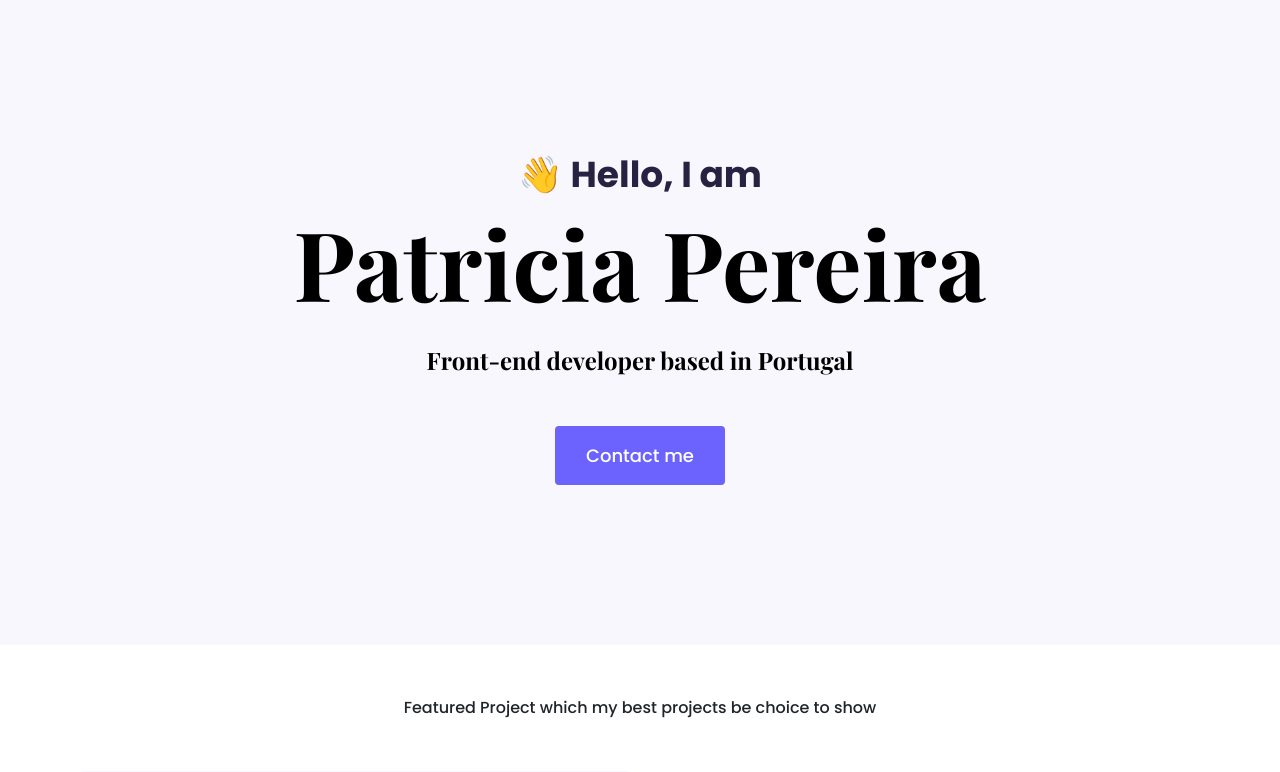
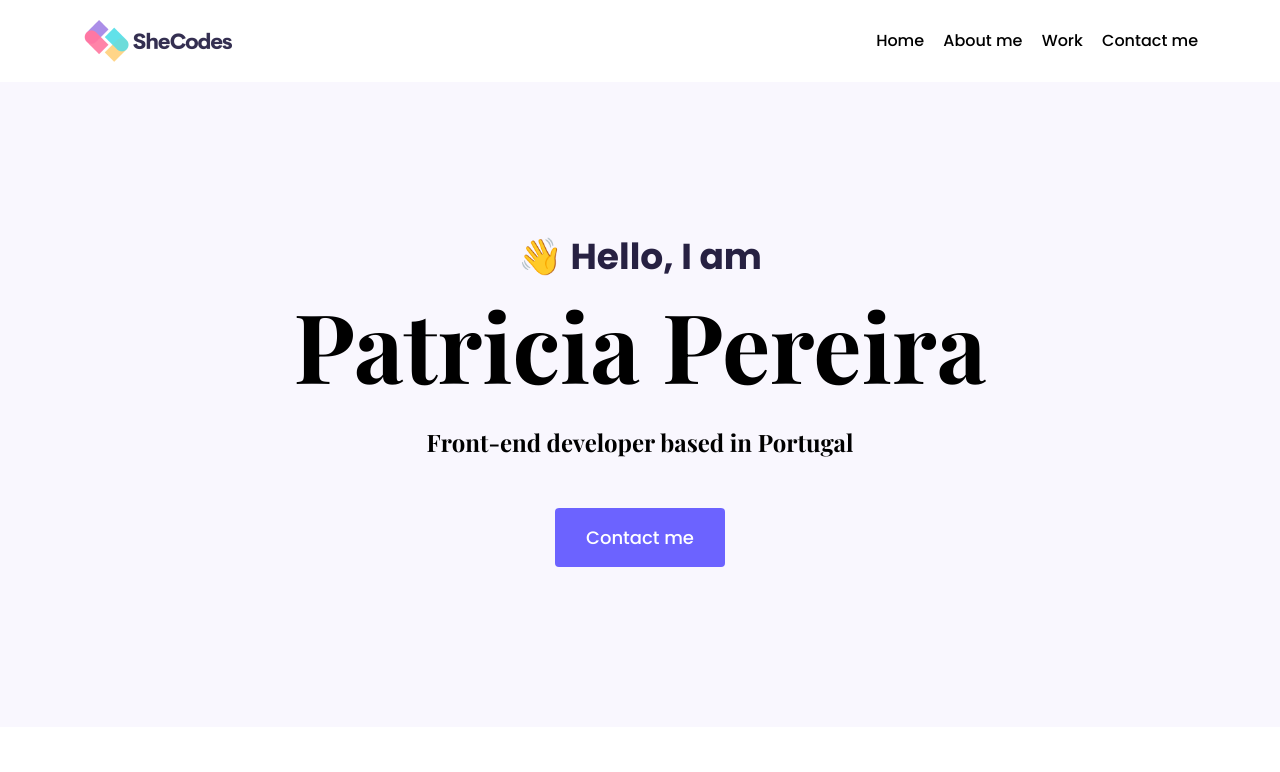
Before and after one commit to Borkabori/Portfolio_2, a website: page index.html in a window 1280 px wide. Shown: the top 772 px of the page. Drawn offline with nearby package versions, Linux system fonts and the light colour scheme.

Commit message:
Navbar_1

```diff
--- a/index.html
+++ b/index.html
@@ -30,6 +30,26 @@
     ></script>
   </head>
   <body>
+    <div class="container">
+      <nav class="d-flex justify-content-between">
+        <img src="images/logo.png" alt="shecodes logo" class="logo" />
+        <ul>
+          <li>
+            <a href="/">Home</a>
+          </li>
+          <li>
+            <a href="/about.html">About me</a>
+          </li>
+          <li>
+            <a href="/work.html">Work</a>
+          </li>
+          <li>
+            <a href="/contact.html">Contact me</a>
+          </li>
+        </ul>
+      </nav>
+    </div>
+
     <div class="hero">
       <p>👋 Hello, I am</p>
       <h1>Patricia Pereira</h1>
--- a/styles/portfolio.css
+++ b/styles/portfolio.css
@@ -112,6 +112,35 @@ p {
   margin: 20px 0;
 }
 
+.logo {
+  max-height: 42px;
+}
+
+nav {
+  padding: 20px 0px;
+}
+
+nav ul {
+  padding: 0;
+  margin: 0;
+}
+
+nav li {
+  display: inline;
+  list-style: none;
+  line-height: 42px;
+  margin-left: 15px;
+}
+
+nav a {
+  text-decoration: none;
+  color: black;
+}
+
+nav a:hover {
+  color: var(--branding-color);
+}
+
 @media (max-width: 992px) {
   h1 {
     font-size: 44px;
```
Also changed, not shown: images/logo-small.jpg (added), images/logo.png (added).
